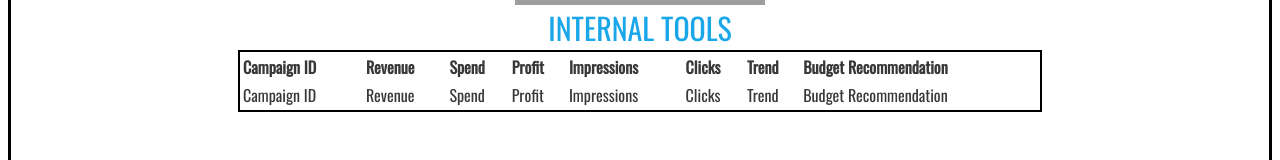
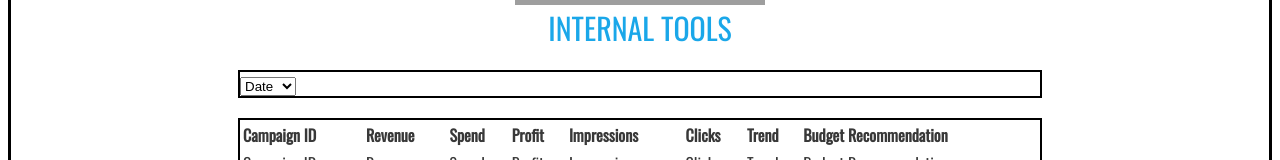
Before and after one commit to charliegphan/shareably-take-home, a React app: page / in a window 1280 px wide. Shown: the part 214-374 px from the top of the page. Built offline with nearby package versions, Linux system fonts and the light colour scheme; no server answers; grey boxes are pictures that could not be loaded.

Commit message:
add select tag to Options component and styling

```diff
--- a/client/src/components/App.jsx
+++ b/client/src/components/App.jsx
@@ -3,6 +3,7 @@ import axios from 'axios';
 
 import Header from './Header.jsx';
 import CampaignDisplay from './CampaignDisplay.jsx';
+import Options from './Options.jsx';
 
 import styles from '../../../styles/App.css';
 
@@ -11,7 +12,7 @@ class App extends Component {
     super(props);
 
     this.state = {
-      display: 'dateRange', // other is single date;
+      display: 'week', // other is single date;
       range: {
         startDate: '2019-01-25',
         endDate: '2019-01-31',
@@ -21,7 +22,7 @@ class App extends Component {
   }
 
   componentDidMount() {
-    axios.get('/hi')
+    axios.get('/day')
       .then(res => console.log(res))
       .catch(err => console.log(err));
   }
@@ -30,6 +31,7 @@ class App extends Component {
     return (
       <div className={styles.wrapper}>
         <Header />
+        <Options />
         <CampaignDisplay />
       </div>
     );
--- a/client/src/components/CampaignDisplay.jsx
+++ b/client/src/components/CampaignDisplay.jsx
@@ -6,6 +6,7 @@ import styles from '../../../styles/CampaignDisplay.css';
 
 const CampaignDisplay = () => (
   <div className={styles.wrapper}>
+
     <table className={styles.displayTable}>
       <tbody>
         <tr>
--- a/client/src/components/Options.jsx
+++ b/client/src/components/Options.jsx
@@ -1,5 +1,14 @@
 import React from 'react';
 
-const Options = () => {
+import styles from '../../../styles/Options.css';
 
-}
+const Options = () => (
+  <div className={styles.options}>
+    <select>
+      <option value="date">Date</option>
+      <option value="week">Week</option>
+    </select>
+  </div>
+);
+
+export default Options;
--- /dev/null
+++ b/styles/Options.css
@@ -0,0 +1,5 @@
+.options {
+  border: 2px solid black;
+  max-width: 800px;
+  margin: 20px auto 20px auto;
+}
```
Also changed, not shown: public/dist/bundle.js, 1 other file (tests, documents, lock files or other folders).
